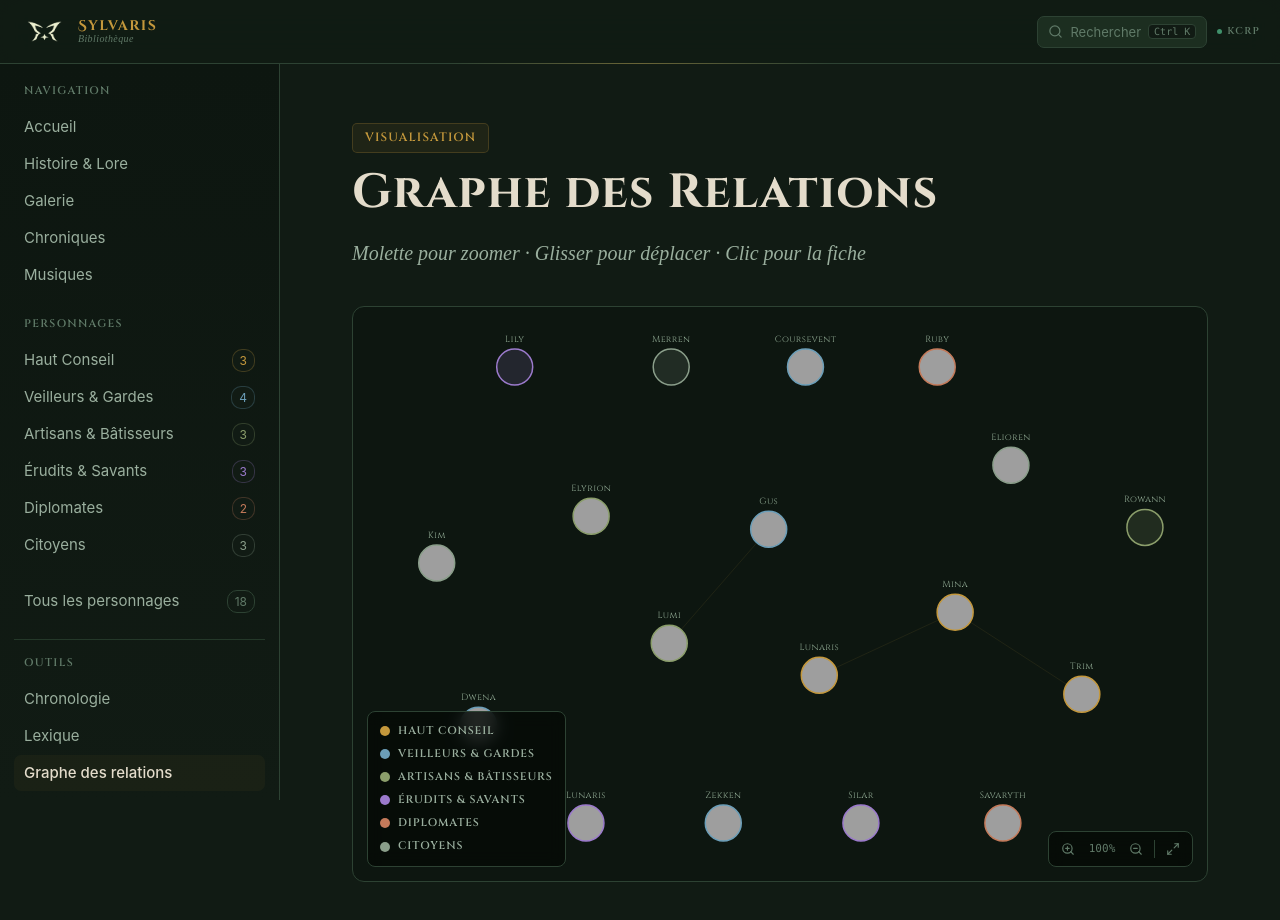
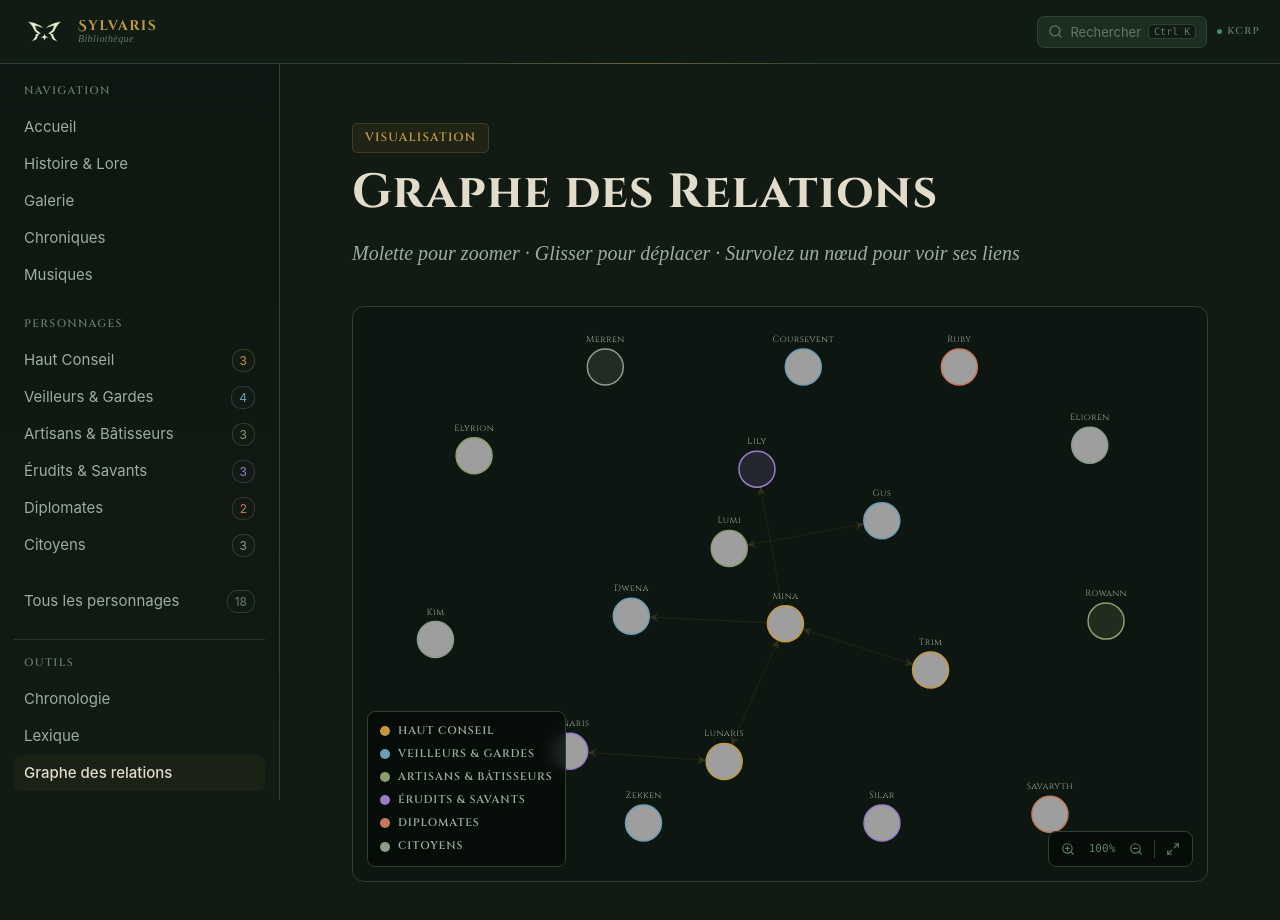
Before and after one commit to luminescencedev/sylvaris, a React (Vite) app: page /relations in a window 1280 px wide. Shown: the top 920 px of the page. Built offline with nearby package versions, Linux system fonts and the light colour scheme; grey boxes are pictures that could not be loaded; a web font is replaced by a local one.

Commit message:
feat: enhance RelationsGraph to support bidirectional edges and improve edge rendering

```diff
--- a/src/data/characters.ts
+++ b/src/data/characters.ts
@@ -72,6 +72,9 @@ export const characters: Character[] = [
     origin: 'Pur sang elfe',
     originType: 'pur-sang-elf',
     role: 'Membre du Haut Conseil · Botaniste',
+    relations: [
+      { id: 'mina-vaelith', label: 'Élève & Première Gardienne' },
+    ],
     bio: "Né dans les forêts flamboyantes de Sylvaris, Trim Vaelor développa très jeune une passion pour la nature et les créatures protégées par la Première Gardienne. Contrairement aux autres elfes attirés par la guerre ou la magie, il consacra sa vie à l'étude de la faune et de la flore, ce qui lui permit d'intégrer le Haut Conseil de Sylvaris.\n\nAujourd'hui, il œuvre à restaurer les terres abîmées et à protéger l'équilibre naturel du royaume. Calme et respecté, Trim reste cependant profondément sensible à la souffrance de toute forme de vie.",
     goals: [
       "Restaurer et repeupler les forêts de Sylvaris",
@@ -148,6 +151,7 @@ export const characters: Character[] = [
     quote: "Elle m'a offert une seconde vie lorsque le monde m'avait abandonné.",
     relations: [
       { id: 'mina-vaelith', label: 'Protège · Loyauté absolue' },
+      { id: 'lunaris-thoren', label: 'Frère' },
     ],
     allegiance: 'Sylvaris',
     details: "Eldenar est un garçon aux cheveux noirs et aux yeux bleus. Il porte une cicatrice au visage, témoignage de son passé sur les champs de bataille. Malgré son calme apparent, il peut se mettre en colère lorsqu'on manque de respect envers lui ou ses proches.",
@@ -211,6 +215,9 @@ export const characters: Character[] = [
     origin: 'Sang mêlé — humain (mère) et elfe (père)',
     originType: 'sang-mele',
     role: 'Érudit',
+    relations: [
+      { id: 'lunaris-eldenar', label: 'Frère' },
+    ],
     bio: "Lors d'une mission de mon père, celui-ci rencontra une humaine perdue dans la forêt, d'une beauté resplendissante, et tomba sous son charme instantanément. Celle-ci l'emmena vivre dans une civilisation humaine, période durant laquelle je suis né. Mon père réussit à se cacher de cette société un long moment, avant d'être repéré, traqué et brûlé vif. Ma mère fut emprisonnée après m'avoir caché.\n\nC'est alors que j'ai vécu seul dans cette société, me cachant des humains. Jusqu'à ce que mon frère Lunaris Eldenar me retrouve alors que je me perdais dans une forêt reculée, et m'accueille avec lui à Sylvaris.",
     goals: [
       "Partager le savoir qu'il connaît des elfes et des humains",
@@ -228,6 +235,9 @@ export const characters: Character[] = [
     origin: 'Descendant d\'une lignée de gardes, né à Sylvaris',
     originType: 'pur-sang-elf',
     role: 'Grand Veilleur',
+    relations: [
+      { id: 'mina-vaelith', label: 'Loyauté · Grand Veilleur' },
+    ],
     bio: "Dwena a appris à tenir une lame avant de savoir tracer les runes. Engagé jeune comme simple Veilleur, il s'est distingué non par la force brute, mais par son sang-froid : là où d'autres frappaient, il anticipait.\n\nLors d'une nuit où des pillards venus des colonies voisines tentèrent de franchir les jardins, c'est lui qui mena la défense et ramena chaque Veilleur vivant. Cet épisode lui valut la confiance de Dame Mina, qui l'éleva au rang de Grand Veilleur.\n\nAujourd'hui, il commande les chevaliers de la cité avec une autorité tranquille — il n'a pas besoin d'élever la voix pour qu'on l'écoute, son regard suffit.",
     goals: [
       "Faire des Veilleurs une garde irréprochable, redoutée des ennemis et respectée des citoyens",
@@ -283,6 +293,9 @@ export const characters: Character[] = [
     origin: 'Fille d\'une elfe et d\'un ogre',
     originType: 'sang-mele',
     role: 'Chamane',
+    relations: [
+      { id: 'mina-vaelith', label: 'Dévotion totale' },
+    ],
     bio: "Née d'un mélange vu comme « répugnant », Lily s'est vite mise à l'écart du reste du monde afin de se préserver. Solitaire depuis son plus jeune âge, elle décida de partir relativement tôt du foyer familial pour honorer son père qui n'a jamais pu avoir de fils, en allant se battre au front. Elle y resta de longues années avant de battre en retraite vers ses 80 ans, quand elle eut enfin la maturité de comprendre que son côté elfe n'était pas une faiblesse. Une demi-oreille lui avait été arrachée lors d'un combat contre un peuple qui avait pris en traître son village — cette douleur était plus intense que n'importe laquelle de ses cicatrices de guerre.\n\nSur le champ de bataille, Lily se battait avec son énorme marteau qui secouait des têtes et éclatait des crânes. Mais en apprenant l'herboristerie auprès d'une femme très sage durant ses longs voyages remplis de haine, de mort et de sang, elle comprit la vraie force qu'elle avait en elle de sa mère : le fait de pouvoir guérir.\n\nElle décida de rentrer chez elle pour apprendre auprès de sa génitrice pendant des années, pour enfin voler de ses propres ailes et trouver un endroit où elle aurait un réel intérêt.",
     goals: [
       "Nourrir tous ceux qui en ont le besoin",
--- a/src/pages/RelationsGraph.tsx
+++ b/src/pages/RelationsGraph.tsx
@@ -7,9 +7,16 @@ import { characters, categoryColors, categoryLabels } from '../data/characters'
 const W = 920
 const H = 560
 const NODE_R = 18
+const ARROW_LEN = 9   // longueur flèche en unités viewBox
 
 type SimNode = { id: string; x: number; y: number; vx: number; vy: number }
-type SimEdge = { source: number; target: number; label: string }
+type SimEdge = {
+  source: number
+  target: number
+  label: string       // label depuis source → target
+  labelBack?: string  // label depuis target → source (si bidir)
+  bidir: boolean
+}
 type Tf = { x: number; y: number; s: number }
 
 function buildGraph() {
@@ -18,32 +25,65 @@ function buildGraph() {
     const r = Math.min(W, H) * 0.3
     return { id: c.id, x: W / 2 + Math.cos(angle) * r, y: H / 2 + Math.sin(angle) * r, vx: 0, vy: 0 }
   })
+
   const nodeIdx = new Map(nodes.map((n, i) => [n.id, i]))
-  const seen = new Set<string>()
-  const edges: SimEdge[] = []
+  const edgeMap = new Map<string, SimEdge>()
+
   for (const c of characters) {
     if (!c.relations) continue
     for (const rel of c.relations) {
-      const a = nodeIdx.get(c.id), b = nodeIdx.get(rel.id)
+      const a = nodeIdx.get(c.id)
+      const b = nodeIdx.get(rel.id)
       if (a === undefined || b === undefined) continue
-      const key = `${Math.min(a, b)}-${Math.max(a, b)}`
-      if (!seen.has(key)) { seen.add(key); edges.push({ source: a, target: b, label: rel.label }) }
+
+      const key    = `${Math.min(a, b)}-${Math.max(a, b)}`
+      const fwd    = a < b   // true si a est le "min" du couple
+
+      if (edgeMap.has(key)) {
+        // L'arête existe déjà dans l'autre sens → bidirectionnel
+        const e = edgeMap.get(key)!
+        e.bidir = true
+        if (fwd) {
+          e.label = rel.label       // a→b : on écrase si c'est le bon sens
+        } else {
+          e.labelBack = rel.label   // b→a : c'est le retour
+        }
+      } else {
+        edgeMap.set(key, {
+          source: fwd ? a : b,
+          target: fwd ? b : a,
+          label: fwd ? rel.label : '',
+          labelBack: fwd ? undefined : rel.label,
+          bidir: false,
+        })
+      }
     }
   }
+
+  const edges = Array.from(edgeMap.values())
+
+  // Simulation de forces
   for (let iter = 0; iter < 500; iter++) {
-    for (const n of nodes) { n.vx += (W / 2 - n.x) * 0.0012; n.vy += (H / 2 - n.y) * 0.0012 }
+    for (const n of nodes) {
+      n.vx += (W / 2 - n.x) * 0.0012
+      n.vy += (H / 2 - n.y) * 0.0012
+    }
     for (let i = 0; i < nodes.length; i++) {
       for (let j = i + 1; j < nodes.length; j++) {
         const dx = nodes[j].x - nodes[i].x, dy = nodes[j].y - nodes[i].y
-        const d2 = Math.max(dx * dx + dy * dy, 1), dist = Math.sqrt(d2), f = 3200 / d2
+        const d2 = Math.max(dx * dx + dy * dy, 1), dist = Math.sqrt(d2)
+        const f = 3200 / d2
         const fx = (dx / dist) * f, fy = (dy / dist) * f
-        nodes[i].vx -= fx; nodes[i].vy -= fy; nodes[j].vx += fx; nodes[j].vy += fy
+        nodes[i].vx -= fx; nodes[i].vy -= fy
+        nodes[j].vx += fx; nodes[j].vy += fy
       }
     }
     for (const e of edges) {
       const a = nodes[e.source], b = nodes[e.target]
-      const dx = b.x - a.x, dy = b.y - a.y, dist = Math.sqrt(dx * dx + dy * dy) || 1
-      const f = (dist - 150) * 0.055, fx = (dx / dist) * f, fy = (dy / dist) * f
+      const dx = b.x - a.x, dy = b.y - a.y
+      const dist = Math.sqrt(dx * dx + dy * dy) || 1
+      const f = (dist - 150) * 0.055
+      const fx = (dx / dist) * f, fy = (dy / dist) * f
       a.vx += fx; a.vy += fy; b.vx -= fx; b.vy -= fy
     }
     for (const n of nodes) {
@@ -52,6 +92,7 @@ function buildGraph() {
       n.y = Math.max(52, Math.min(H - 52, n.y + n.vy))
     }
   }
+
   return { nodes, edges }
 }
 
@@ -76,12 +117,10 @@ export function RelationsGraph() {
   const didDragRef = useRef(false)
   const navigate = useNavigate()
 
-  // Center on mount
   useEffect(() => {
     if (containerRef.current) setTf(centerTf(containerRef.current))
   }, [])
 
-  // Wheel zoom (passive: false to prevent page scroll)
   const onWheel = useCallback((e: WheelEvent) => {
     e.preventDefault()
     e.stopPropagation()
@@ -103,7 +142,6 @@ export function RelationsGraph() {
     return () => el.removeEventListener('wheel', onWheel)
   }, [onWheel])
 
-  // Pan
   const onMouseDown = (e: React.MouseEvent) => {
     if (e.button !== 0) return
     dragRef.current = { sx: e.clientX, sy: e.clientY, tx: tfRef.current.x, ty: tfRef.current.y }
@@ -140,18 +178,79 @@ export function RelationsGraph() {
     return { x: cx - (cx - prev.x) * ratio, y: cy - (cy - prev.y) * ratio, s: ns }
   })
 
-  const hoveredEdges = hovered
+  const hoveredEdgeSet = hovered
     ? new Set(edges.filter(e => nodes[e.source].id === hovered || nodes[e.target].id === hovered).flatMap(e => [e.source, e.target]))
     : null
+
   const hoveredIdx = hovered ? nodes.findIndex(n => n.id === hovered) : -1
   const hoveredChar = hoveredIdx >= 0 ? characters[hoveredIdx] : null
+
+  // ms = taille de la flèche en coordonnées locales (constante ~ARROW_LEN px écran)
+  const ms = ARROW_LEN / tf.s
+
+  // ─── Rendu de chaque arête ───────────────────────────────────────
+  function renderEdge(e: SimEdge, i: number) {
+    const a = nodes[e.source], b = nodes[e.target]
+    const highlight = !!(hoveredEdgeSet?.has(e.source) && hoveredEdgeSet?.has(e.target))
+
+    const dx = b.x - a.x, dy = b.y - a.y
+    const dist = Math.sqrt(dx * dx + dy * dy) || 1
+    const nx = dx / dist, ny = dy / dist
+
+    // Points exactement sur le bord des cercles
+    const x1 = a.x + nx * NODE_R, y1 = a.y + ny * NODE_R
+    const x2 = b.x - nx * NODE_R, y2 = b.y - ny * NODE_R
+
+    const stroke = highlight ? 'rgba(196,152,60,0.75)' : 'rgba(196,152,60,0.10)'
+    const sw = (highlight ? 1.8 : 1) / tf.s
+
+    // Label selon quel nœud est survolé
+    let edgeLabel = ''
+    if (highlight && hovered) {
+      if (nodes[e.source].id === hovered) edgeLabel = e.label
+      else edgeLabel = e.bidir ? (e.labelBack ?? e.label) : e.label
+    }
+
+    const mx = (x1 + x2) / 2
+    const my = (y1 + y2) / 2
+    const perpX = -ny * (12 / tf.s)
+    const perpY =  nx * (12 / tf.s)
+
+    const markerId = highlight ? 'arr-hi' : 'arr-lo'
+
+    return (
+      <g key={i}>
+        <line
+          x1={x1} y1={y1} x2={x2} y2={y2}
+          stroke={stroke}
+          strokeWidth={sw}
+          markerEnd={`url(#${markerId})`}
+          markerStart={e.bidir ? `url(#${markerId}-src)` : undefined}
+        />
+        {edgeLabel && (
+          <text
+            x={mx + perpX} y={my + perpY}
+            textAnchor="middle"
+            dominantBaseline="middle"
+            fill="rgba(196,152,60,0.9)"
+            fontSize={9 / tf.s}
+            fontFamily="'Cinzel', serif"
+            letterSpacing="0.06em"
+            style={{ pointerEvents: 'none' }}
+          >
+            {edgeLabel}
+          </text>
+        )}
+      </g>
+    )
+  }
 
   return (
     <div className="docs-page">
       <div className="page-header">
         <div className="page-badge">Visualisation</div>
         <h1 className="page-title">Graphe des Relations</h1>
-        <p className="page-desc">Molette pour zoomer · Glisser pour déplacer · Clic pour la fiche</p>
+        <p className="page-desc">Molette pour zoomer · Glisser pour déplacer · Survolez un nœud pour voir ses liens</p>
       </div>
 
       <div
@@ -164,6 +263,40 @@ export function RelationsGraph() {
       >
         <svg width="100%" height="100%" style={{ display: 'block' }}>
           <defs>
+            {/*
+              Flèche côté cible (→) : pointe droite, refX=ms → tip exactement à (x2,y2)
+              Flèche côté source (←) : pointe gauche, refX=0 → tip à (x1,y1) (bidir seulement)
+              markerUnits="userSpaceOnUse" + ms = ARROW_LEN/tf.s → taille écran constante ~9px
+            */}
+            {/* → surlignée */}
+            <marker id="arr-hi" markerWidth={ms} markerHeight={ms}
+              refX={ms} refY={ms / 2}
+              orient="auto" markerUnits="userSpaceOnUse">
+              <path d={`M 0 0 L ${ms} ${ms / 2} L 0 ${ms} L ${ms * 0.32} ${ms / 2} Z`}
+                fill="rgba(196,152,60,0.85)" />
+            </marker>
+            {/* ← surlignée (source bidir) */}
+            <marker id="arr-hi-src" markerWidth={ms} markerHeight={ms}
+              refX={0} refY={ms / 2}
+              orient="auto" markerUnits="userSpaceOnUse">
+              <path d={`M ${ms} 0 L 0 ${ms / 2} L ${ms} ${ms} L ${ms * 0.68} ${ms / 2} Z`}
+                fill="rgba(196,152,60,0.85)" />
+            </marker>
+            {/* → dim */}
+            <marker id="arr-lo" markerWidth={ms} markerHeight={ms}
+              refX={ms} refY={ms / 2}
+              orient="auto" markerUnits="userSpaceOnUse">
+              <path d={`M 0 0 L ${ms} ${ms / 2} L 0 ${ms} L ${ms * 0.32} ${ms / 2} Z`}
+                fill="rgba(196,152,60,0.18)" />
+            </marker>
+            {/* ← dim (source bidir) */}
+            <marker id="arr-lo-src" markerWidth={ms} markerHeight={ms}
+              refX={0} refY={ms / 2}
+              orient="auto" markerUnits="userSpaceOnUse">
+              <path d={`M ${ms} 0 L 0 ${ms / 2} L ${ms} ${ms} L ${ms * 0.68} ${ms / 2} Z`}
+                fill="rgba(196,152,60,0.18)" />
+            </marker>
+            {/* Clip cercles têtes de skin */}
             {nodes.map(n => (
               <clipPath key={n.id} id={`head-clip-${n.id}`}>
                 <circle cx="0" cy="0" r={NODE_R} />
@@ -172,16 +305,7 @@ export function RelationsGraph() {
           </defs>
 
           <g transform={`translate(${tf.x},${tf.y}) scale(${tf.s})`}>
-            {edges.map((e, i) => {
-              const a = nodes[e.source], b = nodes[e.target]
-              const highlight = hoveredEdges?.has(e.source) && hoveredEdges?.has(e.target)
-              return (
-                <line key={i} x1={a.x} y1={a.y} x2={b.x} y2={b.y}
-                  stroke={highlight ? 'rgba(196,152,60,0.7)' : 'rgba(196,152,60,0.10)'}
-                  strokeWidth={highlight ? 2.5 / tf.s : 1 / tf.s}
-                />
-              )
-            })}
+            {edges.map((e, i) => renderEdge(e, i))}
 
             {nodes.map((n, i) => {
               const char = characters[i]
@@ -206,7 +330,8 @@ export function RelationsGraph() {
                     : <circle r={NODE_R} fill={color + '28'} />
                   }
                   <circle r={NODE_R} fill="none" stroke={color} strokeWidth={isHov ? 2.5 / tf.s : 1.5 / tf.s} />
-                  <text y={-(NODE_R + 7)} textAnchor="middle"
+                  <text
+                    y={-(NODE_R + 7)} textAnchor="middle"
                     fill={isHov ? '#e4dccb' : '#8fa892'}
                     fontSize={(isHov ? 11 : 9) / tf.s}
                     fontFamily="'Cinzel', serif" letterSpacing="0.04em"
@@ -219,7 +344,7 @@ export function RelationsGraph() {
           </g>
         </svg>
 
-        {/* Legend overlay */}
+        {/* Légende */}
         <div className="relations-legend-overlay">
           {categories.map(cat => (
             <div key={cat} className="relations-legend-item">
@@ -229,13 +354,13 @@ export function RelationsGraph() {
           ))}
         </div>
 
-        {/* Zoom controls */}
+        {/* Contrôles zoom */}
         <div className="relations-controls">
           <button onClick={() => zoomBy(1.2)} title="Zoom avant"><ZoomIn size={14} /></button>
           <span className="relations-zoom-label">{Math.round(tf.s * 100)}%</span>
           <button onClick={() => zoomBy(1 / 1.2)} title="Zoom arrière"><ZoomOut size={14} /></button>
           <div className="relations-controls-sep" />
-          <button onClick={resetView} title="Réinitialiser la vue"><Maximize2 size={14} /></button>
+          <button onClick={resetView} title="Réinitialiser"><Maximize2 size={14} /></button>
         </div>
       </div>
 
```
